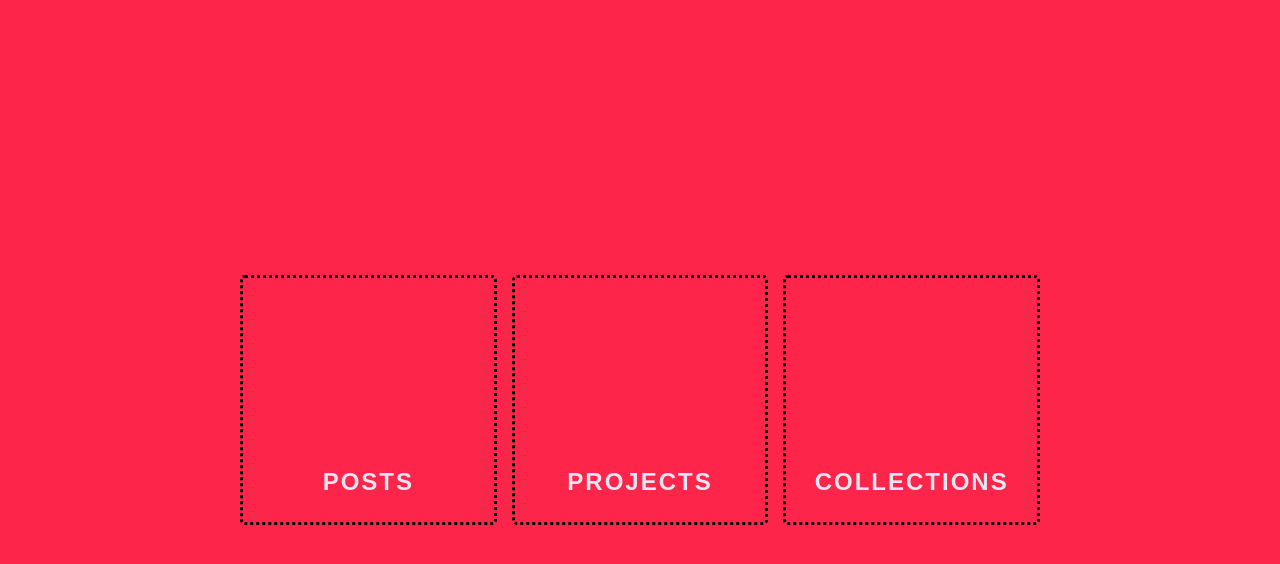
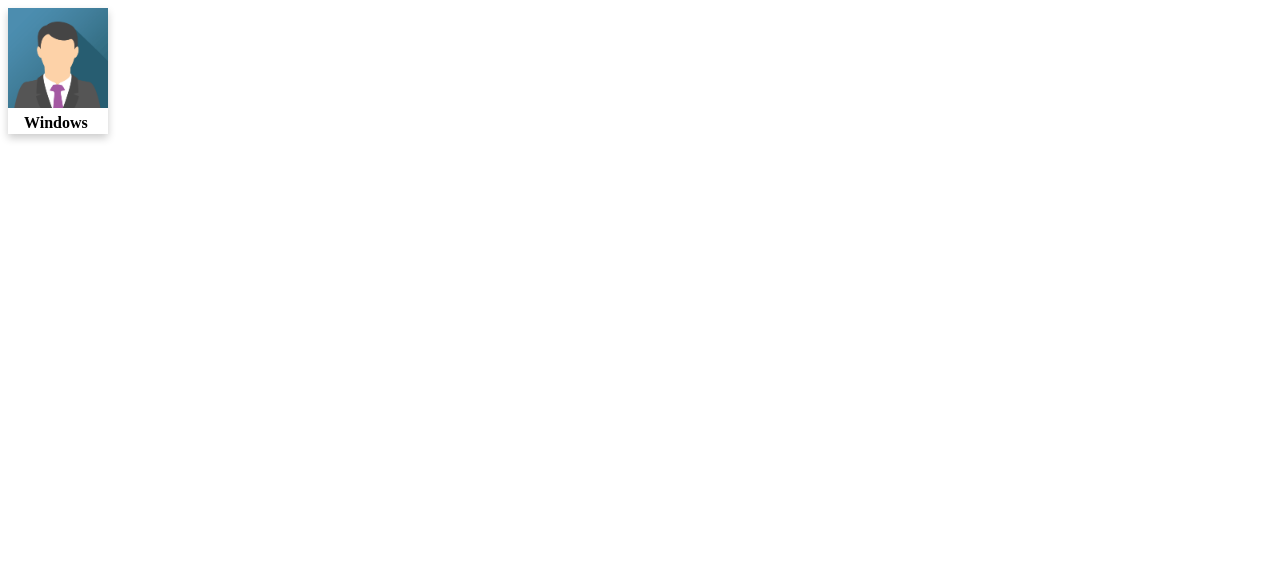
Before and after one commit to atari-monk/css-tutorial, a plain HTML site: page examples/card/test.html in a window 1280 px wide. Drawn offline with Linux system fonts and the light colour scheme.

Commit message:
card example

```diff
--- a/examples/card/style.css
+++ b/examples/card/style.css
@@ -1,72 +1,21 @@
-body {
-  background-color: #fd2549;
-  box-sizing: border-box;
-  font-family: 'Raleway', sans-serif;
+.card {
+  box-shadow: 0 4px 8px 0 rgba(0, 0, 0, 0.2);
+  transition: 0.3s;
+  width: 100px;
 }
 
-.container {
-  width: 800px;
-  height: 250px;
-  position: absolute;
-  top: 0;
-  left: 0;
-  right: 0;
-  bottom: 0;
-  margin: auto;
-  box-sizing: border-box;
-  display: grid;
-  grid-template-columns: repeat(auto-fit, minmax(250px, 1fr));
-  grid-template-rows: 1fr;
-  grid-gap: 15px;
+.card:hover {
+  box-shadow: 0 8px 16px 0 rgba(0, 0, 0, 0.2);
 }
 
-.items {
-  border-radius: 5px;
-  display: grid;
-  grid-template-rows: 2fr 1fr;
-  grid-gap: 10px;
-  cursor: pointer;
-  border: 3px dotted black;
-  transition: all 0.6s;
+.card-img {
+  width: 100%;
 }
 
-.icon-wrapper,
-.project-name {
-  display: flex;
-  align-items: center;
-  justify-content: center;
+.card-text {
+  padding: 2px 16px;
 }
 
-.icon-wrapper i {
-  font-size: 100px;
-  color: #e5e6f1;
-  transform: translateY(0px);
-  transition: all 0.6s;
+.card-h4 {
+  margin: 0px;
 }
-
-.icon-wrapper {
-  align-self: end;
-}
-
-.project-name {
-  align-self: start;
-}
-
-.project-name p {
-  font-size: 24px;
-  font-weight: bold;
-  letter-spacing: 2px;
-  color: #e5e6f1;
-  transform: translateY(0px);
-  transition: all 0.5s;
-}
-
-.items:hover {
-  border: 3px solid #e5e6f1;
-}
-.items:hover .project-name p {
-  transform: translateY(-10px);
-}
-.items:hover .icon-wrapper i {
-  transform: translateY(5px);
-}
--- a/examples/card/test.html
+++ b/examples/card/test.html
@@ -1,5 +1,3 @@
-<!-- https://templateyou.com/free-html-css-cards/ -->
-<!-- https://codepen.io/sowmyaseshadri/pen/vzjZxG -->
 <!DOCTYPE html>
 <html>
   <head>
@@ -7,30 +5,10 @@
     <link rel="stylesheet" href="style.css" />
   </head>
   <body>
-    <div class="container">
-      <div class="items">
-        <div class="icon-wrapper">
-          <i class="fa fa-file-text-o"></i>
-        </div>
-        <div class="project-name">
-          <p>POSTS</p>
-        </div>
-      </div>
-      <div class="items">
-        <div class="icon-wrapper">
-          <i class="fa fa-th-list"></i>
-        </div>
-        <div class="project-name">
-          <p>PROJECTS</p>
-        </div>
-      </div>
-      <div class="items">
-        <div class="icon-wrapper">
-          <i class="fa fa-th-large"></i>
-        </div>
-        <div class="project-name">
-          <p>COLLECTIONS</p>
-        </div>
+    <div class="card">
+      <img src="avatar.png" alt="Avatar" class="card-img" />
+      <div class="card-text">
+        <h4 class="card-h4"><b>Windows</b></h4>
       </div>
     </div>
   </body>
```
Also changed, not shown: my-templates/card/test.html (added, +37 -0 lines), examples/card/card.png (deleted).
